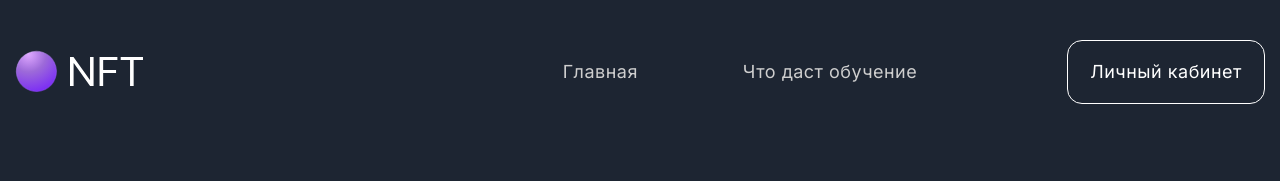
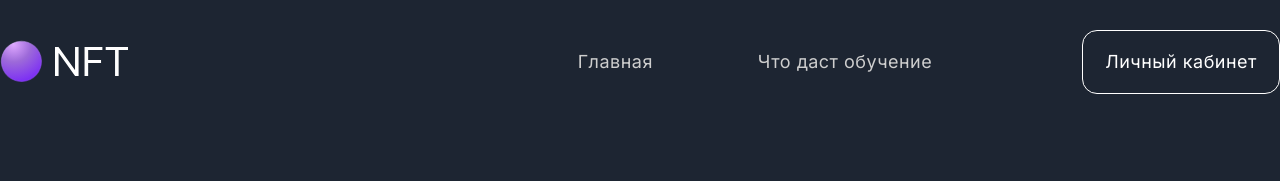
Before and after one commit to User-960/Landing-offerrum, a website: page app/index.html in a window 1280 px wide. Shown: the top 181 px of the page. Drawn offline with Linux system fonts and the light colour scheme; files whose address does not match are found by name.

Commit message:
fix: fix styles in top section

```diff
--- a/app/components/Header/Header.scss
+++ b/app/components/Header/Header.scss
@@ -1,6 +1,9 @@
 .header {
-	padding-top: 30px;
 	background-color: transparent;
+	position: absolute;
+	top: 30px;
+	right: 0;
+	left: 0;
 	&__inner {
 		display: flex;
 		justify-content: space-between;
--- a/app/index.html
+++ b/app/index.html
@@ -15,7 +15,6 @@
 	</head>
 
 	<body>
-		<div class="wrapper-inner-page">
 		<header class="header"></header>
 
 		<section id="top" class="page-section top">
@@ -37,10 +36,10 @@
 				</div>
 			</div>
 		</section>
+
 		<section id="benefits" class="page-section benefits"></section>
 
 		<footer class="footer"></footer>
-		</div>
 
 		<script src="js/main.min.js"></script>
 	</body>
--- a/app/scss/_global.scss
+++ b/app/scss/_global.scss
@@ -53,7 +53,7 @@ body {
 	position: relative;
 	line-height: 1.65;
 	overflow-x: hidden;
-	background-color: $bg-color;
+	background-color: $white;
 	color: $white;
 }
 
--- a/app/scss/style.scss
+++ b/app/scss/style.scss
@@ -8,10 +8,14 @@
 @import '../components/Header/Header';
 
 .top {
-	margin-top: 103px;
+	background-color: $bg-color;
+	padding: 100px 0px;
+	max-height: 1030px;
+	height: 100%;
 	&__inner {
 		display: flex;
 		position: relative;
+		margin-top: 103px;
 	}
 	&__info {
 		position: relative;
@@ -57,7 +61,7 @@
 		max-width: 863px;
 		max-height: 708px;
 		position: absolute;
-		right: -88px;
+		right: -90px;
 		z-index: 10;
 	}
 }
```
Also changed, not shown: app/css/style.min.css. Lines whose indentation alone changed are shown as unchanged.
